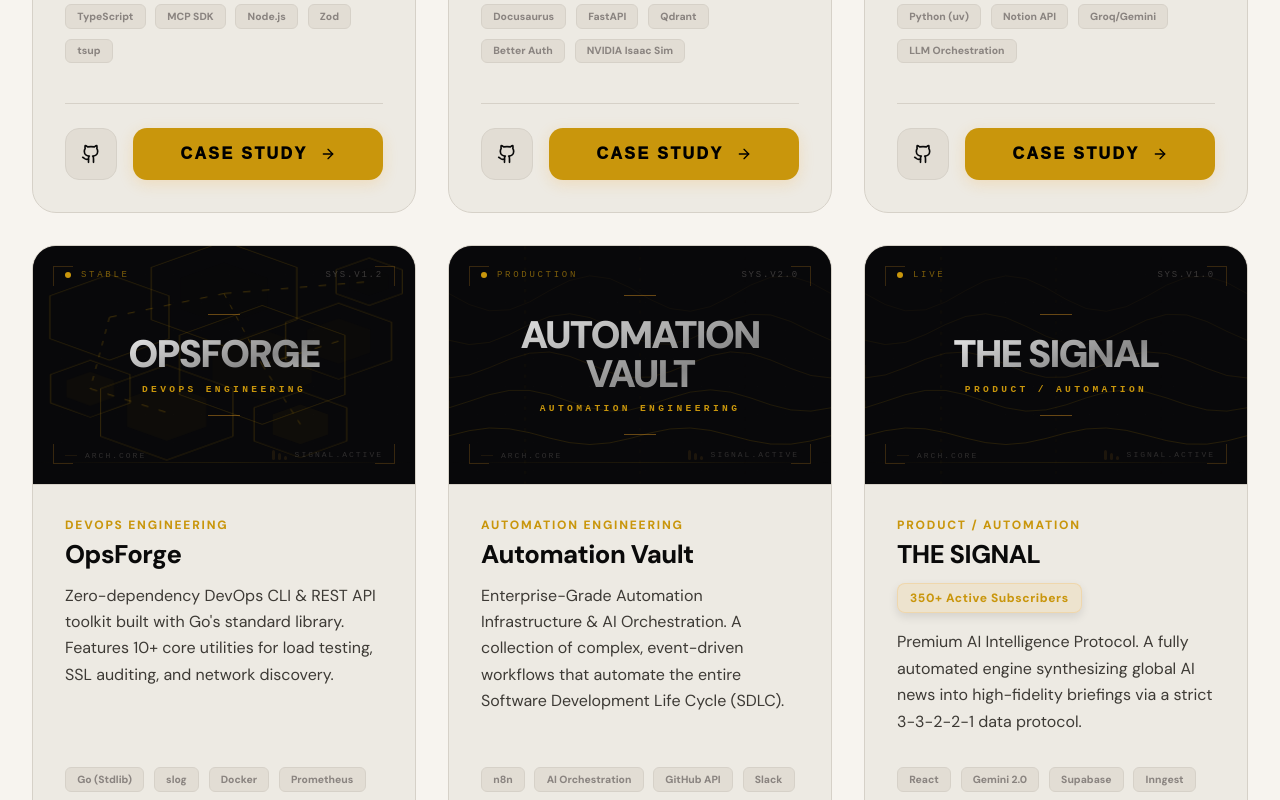
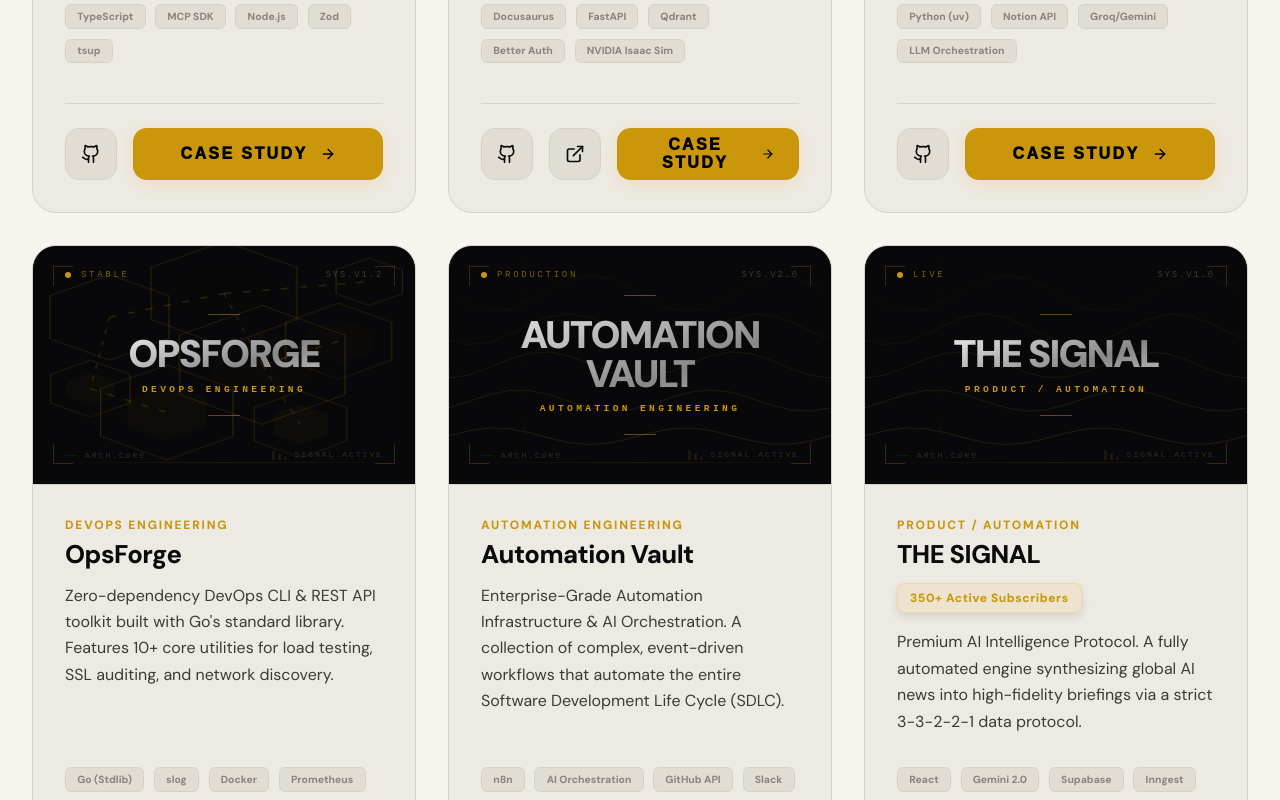
Before and after one commit to MuhammadUsmanGM/usman-works, a Vue app: page / in a window 1280 px wide. Shown: the part 2700-3500 px from the top of the page. Built offline with nearby package versions, Linux system fonts and the light colour scheme.

Commit message:
feat(ui): add live experience links to project cards and vault data

```diff
--- a/src/components/ProjectCard.vue
+++ b/src/components/ProjectCard.vue
@@ -1,6 +1,6 @@
 <script setup lang="ts">
 import { ref } from 'vue'
-import { Github, ArrowRight } from 'lucide-vue-next'
+import { Github, ArrowRight, ExternalLink } from 'lucide-vue-next'
 import { useRouter } from 'vue-router'
 import ProjectBanner from './ProjectBanner.vue'
 import type { Project } from '../types'
@@ -71,9 +71,21 @@ const goToCaseStudy = () => {
 
       <!-- Action Footer -->
       <div class="card-footer">
-        <a :href="project.github" target="_blank" class="github-btn" v-if="project.github !== '#'" title="View Source" @click.stop>
+        <a :href="project.github" target="_blank" class="footer-icon-btn" v-if="project.github !== '#'" title="View Source" @click.stop>
           <Github :size="20" />
         </a>
+
+        <a
+          v-if="project.links.find(l => l.label.toUpperCase().includes('LIVE'))"
+          :href="project.links.find(l => l.label.toUpperCase().includes('LIVE'))?.url"
+          target="_blank"
+          class="footer-icon-btn live-btn"
+          title="Live Experience"
+          @click.stop
+        >
+          <ExternalLink :size="20" />
+        </a>
+
         <button @click.stop="goToCaseStudy" class="case-study-btn group">
           <span>CASE STUDY</span>
           <ArrowRight :size="16" class="btn-icon" />
@@ -209,7 +221,7 @@ const goToCaseStudy = () => {
   gap: 1rem;
 }
 
-.github-btn {
+.footer-icon-btn {
   background: var(--bg-3);
   color: var(--text);
   width: 52px;
@@ -220,12 +232,19 @@ const goToCaseStudy = () => {
   justify-content: center;
   transition: all 0.2s cubic-bezier(0.4, 0, 0.2, 1);
   border: 1px solid var(--border);
+  flex-shrink: 0;
 }
 
-.github-btn:hover {
+.footer-icon-btn:hover {
   background: var(--accent);
   color: black;
   border-color: var(--accent);
+}
+
+.live-btn:hover {
+  background: #3ecf8e; /* emerald for live */
+  border-color: #3ecf8e;
+  color: black;
 }
 
 .case-study-btn {
--- a/src/data/projects.json
+++ b/src/data/projects.json
@@ -526,8 +526,12 @@
     "type": "EdTech / Robotics",
     "status": "Hackathon Project",
     "github": "https://github.com/MuhammadUsmanGM/physical-ai-hackathon",
-    "links": [],
-    "installCommand": "npm start",
+    "links": [
+      {
+        "label": "LIVE EXPERIENCE",
+        "url": "https://muhammadusmangm.github.io/physical-ai-hackathon/"
+      }
+    ],
     "image": "https://placehold.co/1200x800/0a0a0f/de4b39?text=PHYSICAL+AI+ROBOTICS",
     "bannerVariant": "wave",
     "bannerVersion": "v1.0",
@@ -797,7 +801,6 @@
         "url": "https://news-letter-umber-five.vercel.app/"
       }
     ],
-    "installCommand": "npm run send-newsletter",
     "image": "https://placehold.co/1200x800/0a0a0f/3ecf8e?text=THE+SIGNAL+INTELLIGENCE",
     "bannerVariant": "wave",
     "bannerVersion": "v1.0",
```
